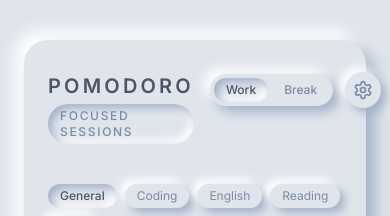
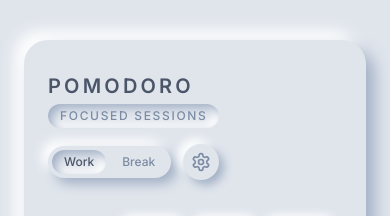
Before and after one commit to hashimoten/pomo-timer, a React app: page / in a window 390 px wide. Shown: the top 216 px of the page. Built offline with nearby package versions, Linux system fonts and the light colour scheme; the HTML template or start-up script is replaced by a standard one.

Commit message:
fix: resolve app-header overflow on mobile

```diff
--- a/src/index.css
+++ b/src/index.css
@@ -65,7 +65,7 @@ body {
 }
 
 .app-header {
-  @apply flex items-start justify-between gap-4;
+  @apply flex flex-col sm:flex-row items-start sm:items-center justify-between gap-4;
 }
 
 .app-title {
```
